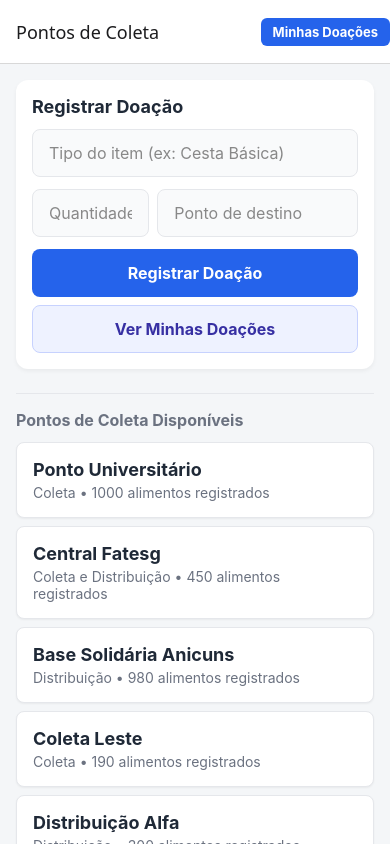
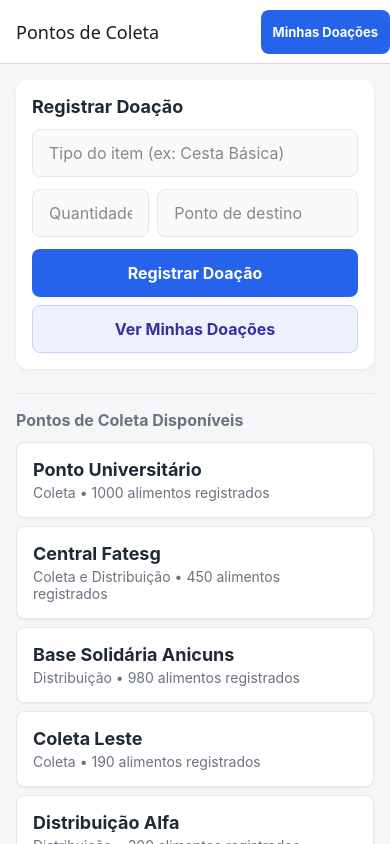
Before and after one commit to PablineSantos/instituto-mao-amiga, a React Native app: screen / in a window 390 px wide. Built offline with nearby package versions, Linux system fonts and the light colour scheme.

Commit message:
chore: add demonstration script and refine touch targets refs #14

```diff
--- a/App.tsx
+++ b/App.tsx
@@ -70,10 +70,14 @@ export default function App() {
                   <TouchableOpacity
                     onPress={() => navigation.navigate("MinhasDoacoes")}
                     style={{
+                      minWidth: 44,
+                      minHeight: 44,
+                      justifyContent: "center",
+                      alignItems: "center",
                       paddingHorizontal: 12,
-                      paddingVertical: 6,
+                      paddingVertical: 8,
                       backgroundColor: "#2563EB",
-                      borderRadius: 6,
+                      borderRadius: 8,
                     }}
                     activeOpacity={0.8}
                   >
--- a/TelaDetalheDoacao.tsx
+++ b/TelaDetalheDoacao.tsx
@@ -226,6 +226,10 @@ const styles = StyleSheet.create({
     paddingHorizontal: 20,
     paddingVertical: 10,
     borderRadius: 8,
+    minWidth: 44,
+    minHeight: 44,
+    justifyContent: "center",
+    alignItems: "center",
   },
   textoBotaoVoltar: {
     color: "#FFFFFF",
--- a/TelaMinhasDoacoes.tsx
+++ b/TelaMinhasDoacoes.tsx
@@ -171,7 +171,9 @@ export default function TelaMinhasDoacoes({ navigation }: any) {
                 <View style={styles.resumoLista}>
                   {resumoPorTipo.itens.map((item) => (
                     <View key={item.tipoOriginal} style={styles.resumoItem}>
-                      <Text style={styles.resumoTipo}>{item.tipoOriginal}:</Text>
+                      <Text style={styles.resumoTipo}>
+                        {item.tipoOriginal}:
+                      </Text>
                       <Text style={styles.resumoValor}>
                         {`${item.totalQuantidade} ${
                           item.totalQuantidade === 1 ? "unidade" : "unidades"
@@ -263,6 +265,8 @@ const styles = StyleSheet.create({
   },
   clearButton: {
     padding: 8,
+    minWidth: 44,
+    minHeight: 44,
     justifyContent: "center",
     alignItems: "center",
   },
@@ -278,6 +282,10 @@ const styles = StyleSheet.create({
     paddingHorizontal: 16,
     paddingVertical: 10,
     borderRadius: 8,
+    minWidth: 44,
+    minHeight: 44,
+    justifyContent: "center",
+    alignItems: "center",
   },
   clearFilterButtonText: {
     color: "#3730A3",
@@ -412,6 +420,10 @@ const styles = StyleSheet.create({
     paddingHorizontal: 20,
     paddingVertical: 12,
     borderRadius: 8,
+    minWidth: 44,
+    minHeight: 44,
+    justifyContent: "center",
+    alignItems: "center",
   },
   emptyButtonText: {
     color: "#FFFFFF",
```
Also changed, not shown: 2 other files (tests, documents, lock files or other folders).
